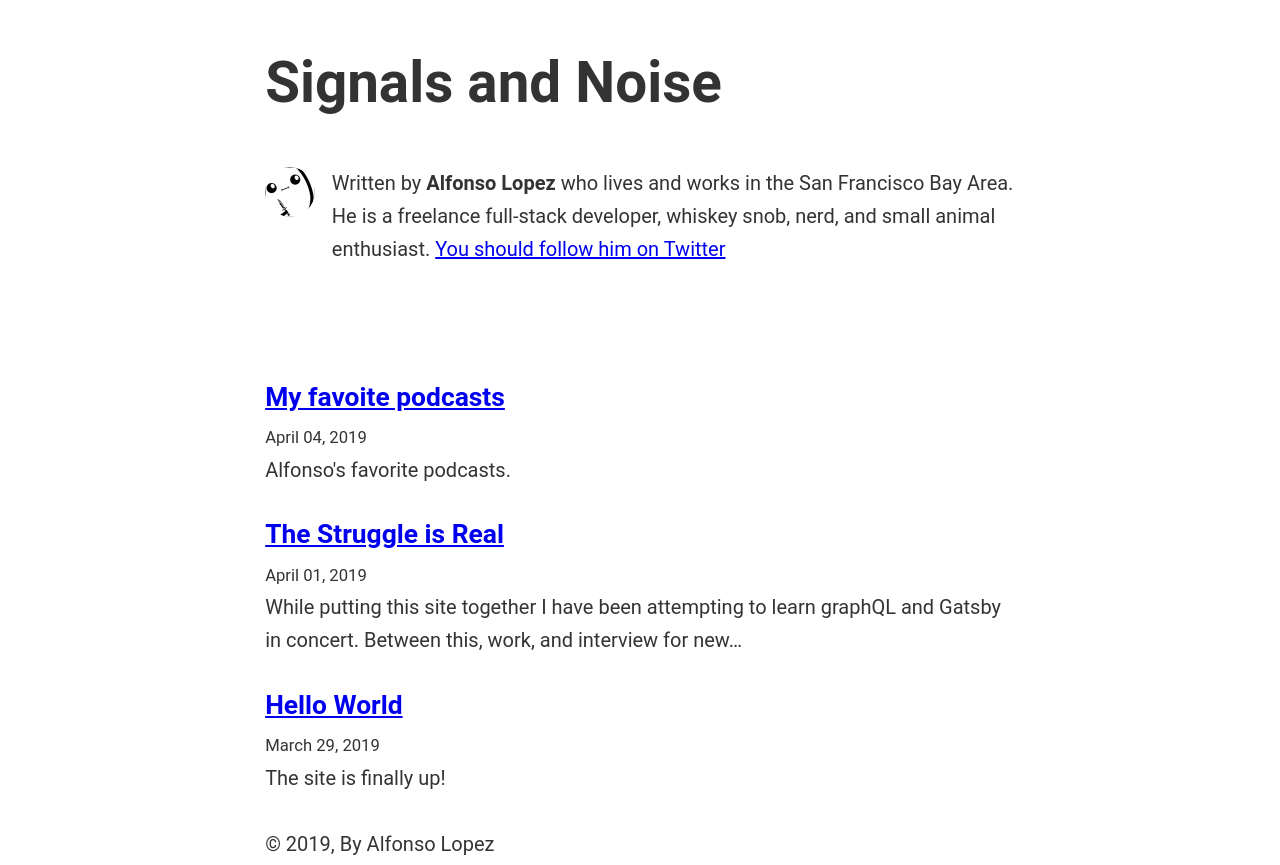
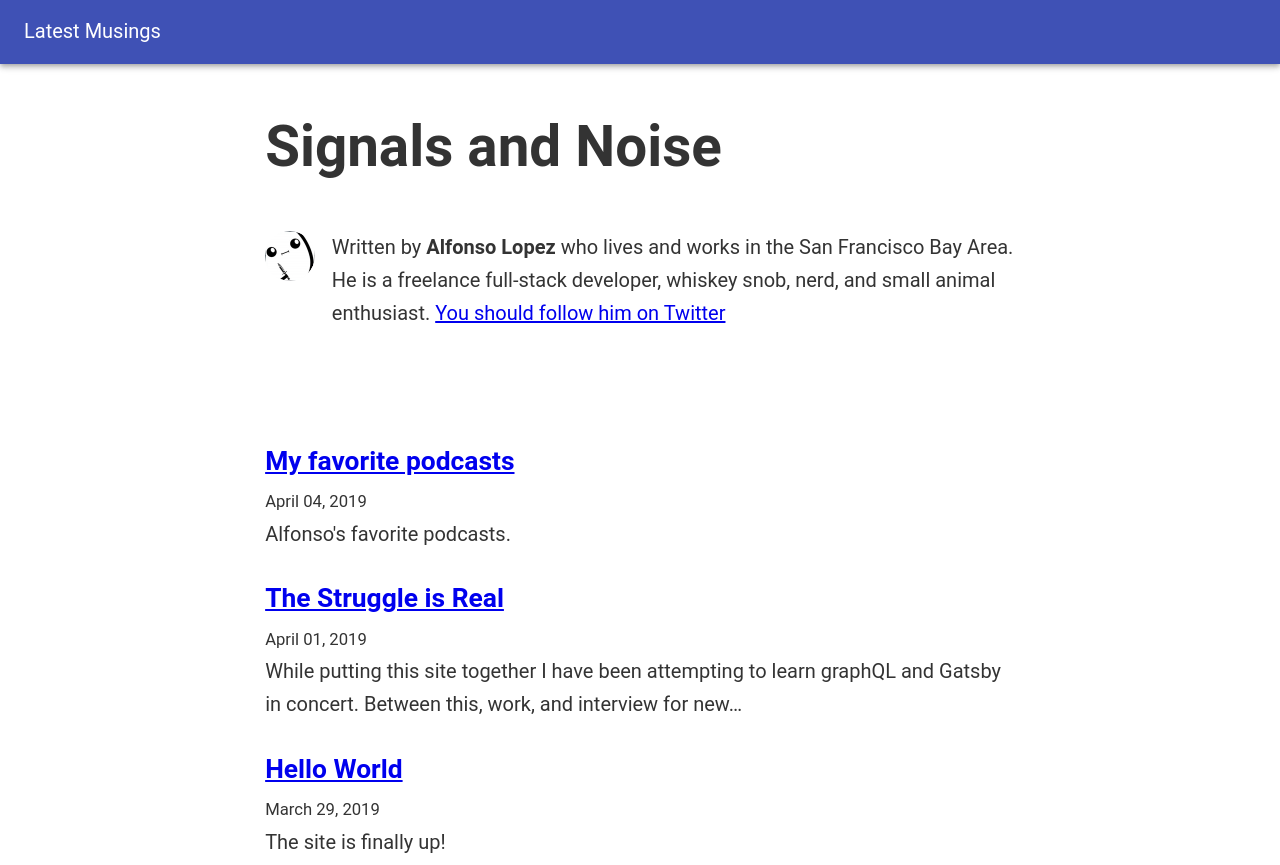
Before and after one commit to alfonsodlopez/ADL-Website, a Gatsby site: page / in a window 1280 px wide. Shown: the top 865 px of the page. Built offline with nearby package versions, Linux system fonts and the light colour scheme; Gatsby itself is replaced by a stand-in of ours; some packages are replaced by stand-ins of ours.

Commit message:
Added Navbar component to index and 404

```diff
--- a/content/blog/hi-folks/index.md
+++ b/content/blog/my-favorite-podcasts/index.md
@@ -1,5 +1,5 @@
 ---
-title: My favoite podcasts
+title: My favorite podcasts
 date: "2019-04-04T22:40:32.169Z"
 description: "Alfonso's favorite podcasts."
 ---
--- a/src/components/layout.js
+++ b/src/components/layout.js
@@ -1,14 +1,13 @@
 import React from "react"
 import { Link } from "gatsby"
-
 import { rhythm, scale } from "../utils/typography"
+import Navbar from '../components/Navbar';
 
 class Layout extends React.Component {
   render() {
     const { location, title, children } = this.props
     const rootPath = `${__PATH_PREFIX__}/`
     let header
-
     if (location.pathname === rootPath) {
       header = (
         <h1
--- /dev/null
+++ b/src/components/navbar.js
@@ -0,0 +1,14 @@
+import React from 'react';
+import AppBar from '@material-ui/core/AppBar';
+import Toolbar from '@material-ui/core/Toolbar';
+
+const NavBar = () => {
+    return(
+            <AppBar position="static">
+                <Toolbar>
+                    Latest Musings
+                </Toolbar>
+            </AppBar>
+    )
+}
+export default NavBar;
--- a/src/pages/index.js
+++ b/src/pages/index.js
@@ -5,6 +5,7 @@ import Bio from "../components/bio"
 import Layout from "../components/layout"
 import SEO from "../components/seo"
 import { rhythm } from "../utils/typography"
+import Navbar from '../components/Navbar';
 
 class BlogIndex extends React.Component {
   render() {
@@ -13,11 +14,15 @@ class BlogIndex extends React.Component {
     const posts = data.allMarkdownRemark.edges
 
     return (
+      <div>
+        <Navbar/>
+
         <Layout location={this.props.location} title={siteTitle}>
           <SEO
             title="All posts"
             keywords={[`blog`, `gatsby`, `javascript`, `react`]}
           />
+
           <Bio />
           {posts.map(({ node }) => {
             const title = node.frontmatter.title || node.fields.slug
@@ -42,6 +47,7 @@ class BlogIndex extends React.Component {
           )
         })}
       </Layout>
+      </div>
     )
   }
 }
```
Also changed, not shown: src/pages/404.js (+10 -6 lines), content/blog/the-struggle-is-real/index.md (renamed from content/blog/my-second-post/index.md), src/styles/global.css (deleted). Lines whose indentation alone changed are shown as unchanged.
